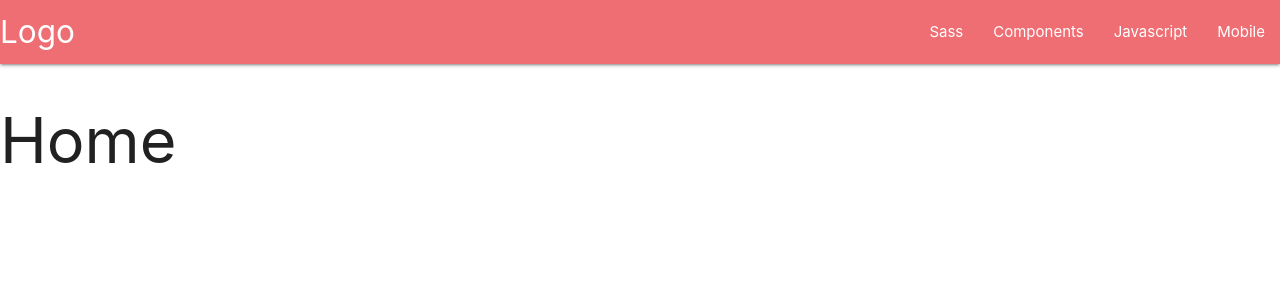
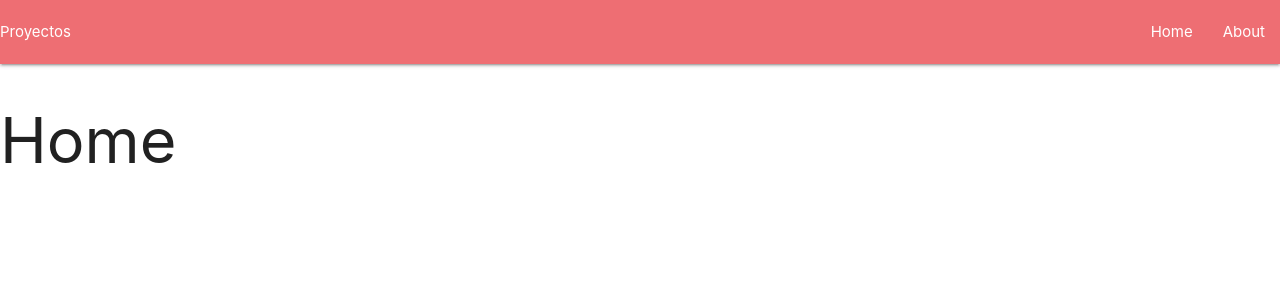
Before and after one commit to ZielGit/project-manager, a Vue app: page / in a window 1280 px wide. Shown: the top 300 px of the page. Built offline with nearby package versions, Linux system fonts and the light colour scheme.

Commit message:
feat: configurando rutas

```diff
--- a/src/App.vue
+++ b/src/App.vue
@@ -1,15 +1,11 @@
 <script setup>
-import { RouterLink, RouterView } from 'vue-router'
+import { RouterView } from 'vue-router'
 import Navbar from './components/Navbar.vue'
 </script>
 
 <template>
   <div>
     <Navbar />
-    <!-- <nav>
-      <RouterLink to="/">Home</RouterLink>
-      <RouterLink to="/about">About</RouterLink>
-    </nav> -->
   </div>
 
   <RouterView />
--- a/src/components/Navbar.vue
+++ b/src/components/Navbar.vue
@@ -2,27 +2,24 @@
     <div>
         <nav>
             <div class="nav-wrapper">
-                <a href="#!" class="brand-logo">Logo</a>
+                <RouterLink to="/">Proyectos</RouterLink>
                 <a href="#" data-target="mobile-demo" class="sidenav-trigger"><i class="material-icons">menu</i></a>
                 <ul class="right hide-on-med-and-down">
-                    <li><a href="#">Sass</a></li>
-                    <li><a href="b#">Components</a></li>
-                    <li><a href="#">Javascript</a></li>
-                    <li><a href="#">Mobile</a></li>
+                    <li><RouterLink to="/">Home</RouterLink></li>
+                    <li><RouterLink to="/about">About</RouterLink></li>
                 </ul>
             </div>
         </nav>
 
         <ul class="sidenav" id="mobile-demo">
-            <li><a href="#">Sass</a></li>
-            <li><a href="#">Components</a></li>
-            <li><a href="#">Javascript</a></li>
-            <li><a href="#">Mobile</a></li>
+            <li><RouterLink to="/">Home</RouterLink></li>
+            <li><RouterLink to="/about">About</RouterLink></li>
         </ul>
     </div>
 </template>
 
 <script>
+import { RouterLink } from 'vue-router'
 export default {
     mounted() {
         M.AutoInit();
```
